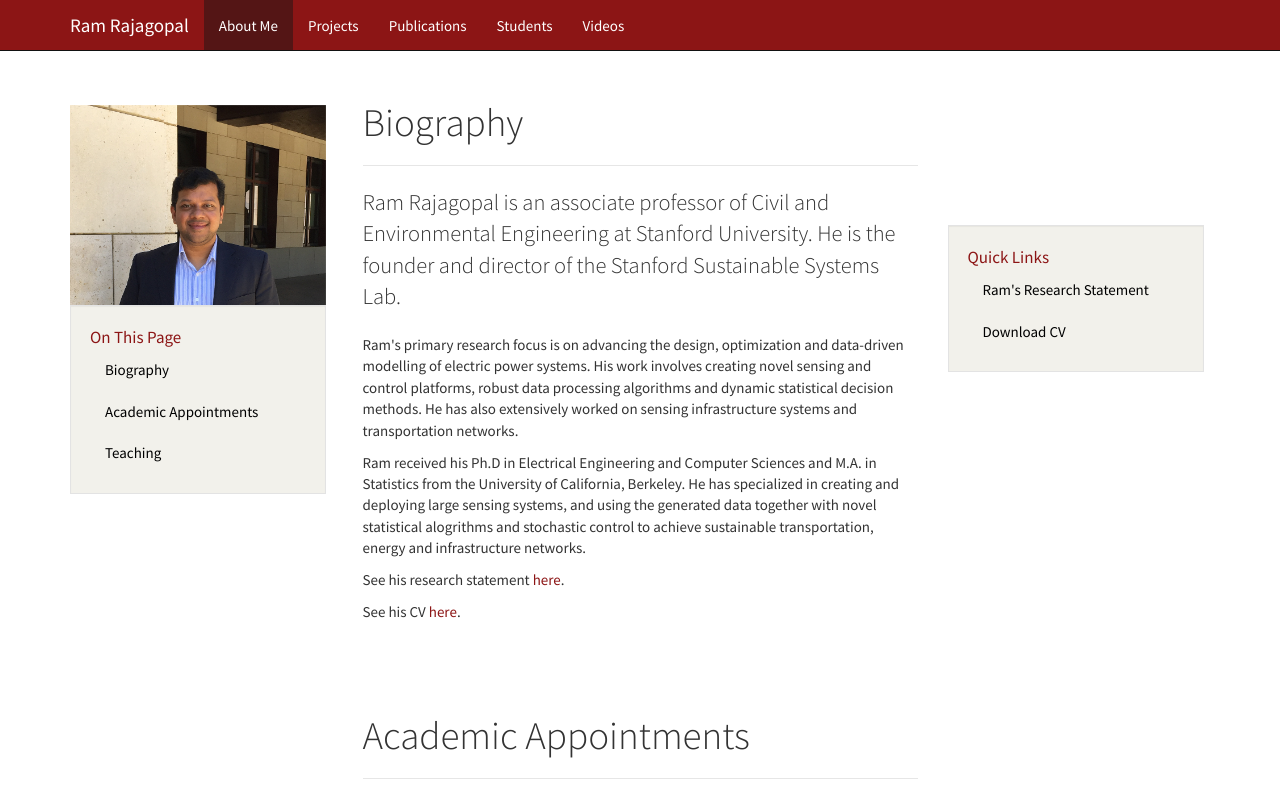
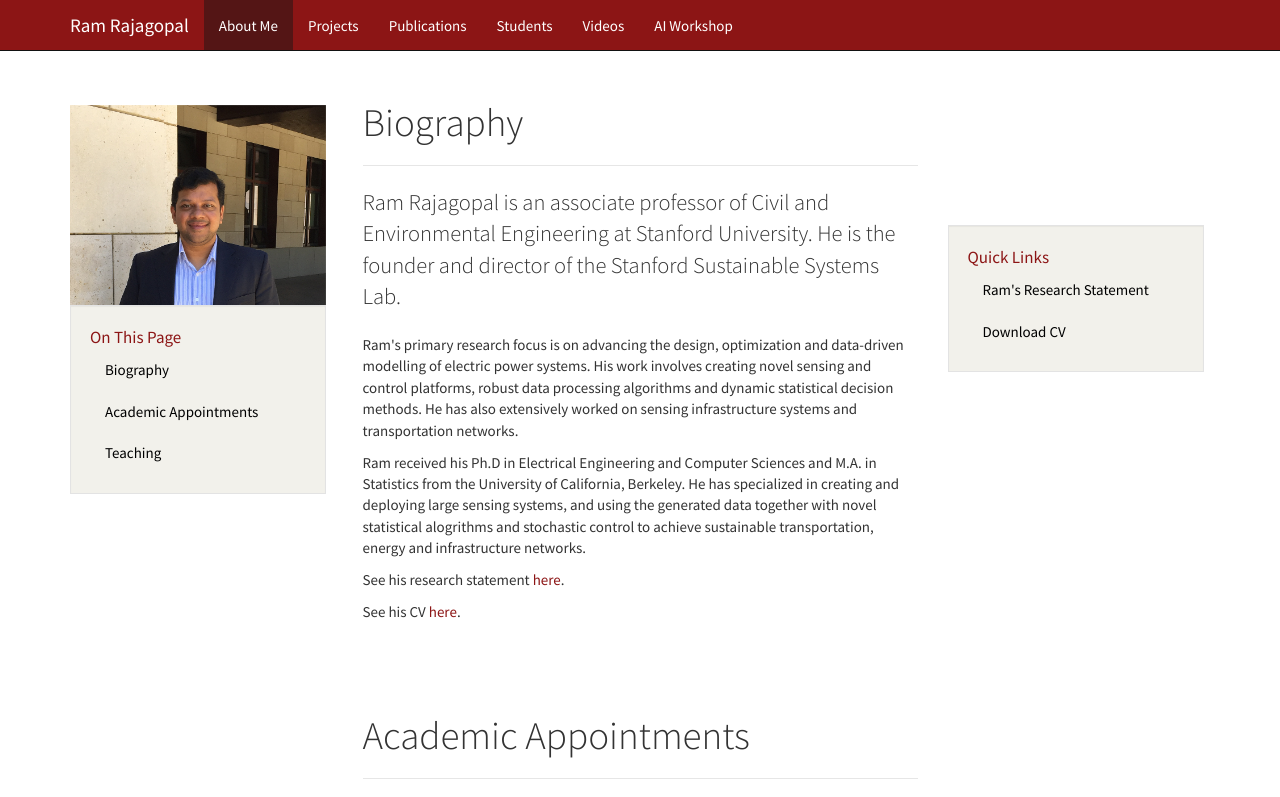
Before and after one commit to powernet-project/rams-site, a plain HTML site: page index.html in a window 1280 px wide. Shown: the top 797 px of the page. Drawn offline with nearby package versions, Linux system fonts and the light colour scheme.

Commit message:
Wrapping up the changes needed to get this thing going

```diff
--- a/index.html
+++ b/index.html
@@ -5,20 +5,20 @@
         <meta http-equiv="X-UA-Compatible" content="IE=edge">
         <meta name="viewport" content="width=device-width, initial-scale=1">
         <!-- The above 3 meta tags *must* come first in the head; any other head content must come *after* these tags -->
+
         <title>Home</title>
 
-        <!-- Bootstrap -->
         <link href="css/bootstrap.min.css" rel="stylesheet">
-        <!-- Bootstrap theme from Bootswatch -->
         <link href="css/bootstrap1.css" rel="stylesheet">
-        <!-- Sticky Footer CSS -->
         <link href="css/sticky-footer.css" rel="stylesheet">
+
         <!-- HTML5 shim and Respond.js for IE8 support of HTML5 elements and media queries -->
         <!-- WARNING: Respond.js doesn't work if you view the page via file:// -->
         <!--[if lt IE 9]>
         <script src="https://oss.maxcdn.com/html5shiv/3.7.2/html5shiv.min.js"></script>
         <script src="https://oss.maxcdn.com/respond/1.4.2/respond.min.js"></script>
         <![endif]-->
+
         <style>
             .bodylink {color:#8C1515;}
             .navbar-default {background-color: #8C1515;}
@@ -62,11 +62,11 @@
             }
             @media(min-width: 1200px){
                 .sidebar-nav-fixed-1 {
-                position:fixed;
-                top:60px;
-                width:20%;
-                padding-top: 165px;
-                bottom: 60px;
+                    position:fixed;
+                    top:60px;
+                    width:20%;
+                    padding-top: 165px;
+                    bottom: 60px;
                 }
             }
         </style>
@@ -91,6 +91,7 @@
                         <li><a href="publications.html">Publications</a></li>
                         <li><a href="students.htm">Students</a></li>
                         <li><a href="video.html">Videos</a></li>
+                        <li><a href="files/ai_workshop.pdf">AI Workshop</a></li>
                     </ul>
                 </div>
             </div>
```
Also changed, not shown: 1 other file.
